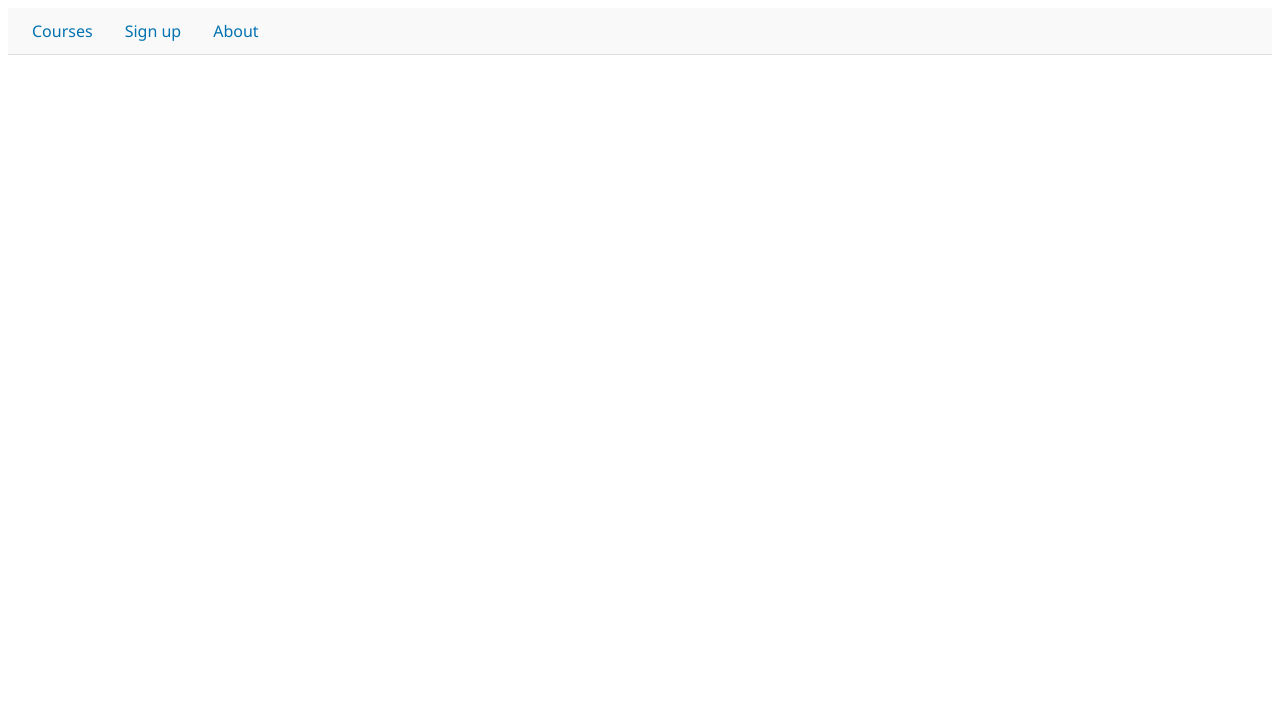
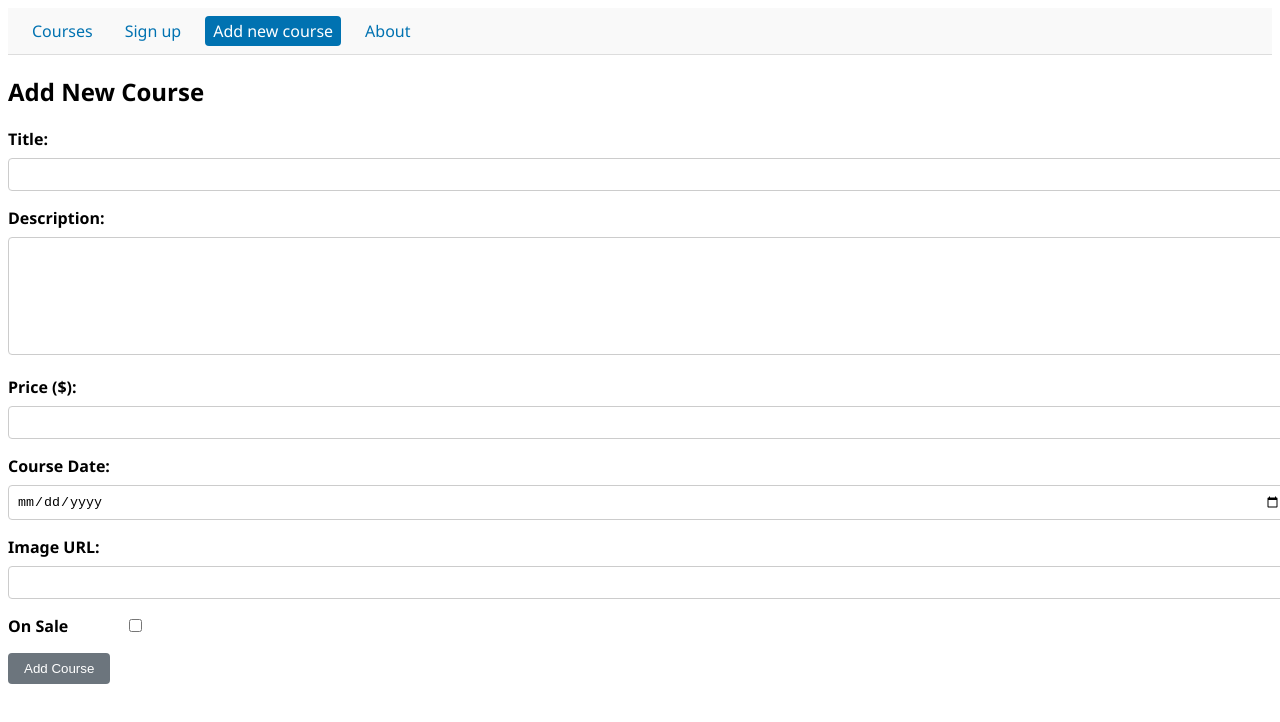
Before and after one commit to Haseeb-Moheb/course-booking-system, an Angular app: page /new-course in a window 1280 px wide. Before the commit this address led to /. Shown: the top 722 px of the page. Built offline with nearby package versions, Linux system fonts and the light colour scheme.

Commit message:
modified

```diff
--- a/src/app/add-new-course/add-new-course.component.html
+++ b/src/app/add-new-course/add-new-course.component.html
@@ -1 +1,101 @@
-<p>add-new-course works!</p>
+<!-- add-new-course.component.html -->
+<h2>Add New Course</h2>
+
+<form [formGroup]="addCourseForm" (ngSubmit)="onSubmit()">
+    <!-- Title Field -->
+    <div class="form-group">
+        <label for="title">Title:</label>
+        <input id="title" type="text" formControlName="title" />
+        @if (title?.invalid && (title?.dirty || title?.touched)) {
+        <div class="error">
+            @if (title?.errors?.['required']) {
+            <small>Title is required.</small>
+            }
+            @if (title?.errors?.['minlength']) {
+            <small>Title must be at least 3 characters long.</small>
+            }
+        </div>
+        }
+    </div>
+
+    <!-- Description Field -->
+    <div class="form-group">
+        <label for="description">Description:</label>
+        <textarea id="description" formControlName="description"></textarea>
+        @if (description?.invalid && (description?.dirty || description?.touched)) {
+        <div class="error">
+            @if (description?.errors?.['required']) {
+            <small>Description is required.</small>
+            }
+            @if (description?.errors?.['minlength']) {
+            <small>Description must be at least 10 characters long.</small>
+            }
+        </div>
+        }
+    </div>
+
+    <!-- Price Field -->
+    <div class="form-group">
+        <label for="price">Price ($):</label>
+        <input id="price" type="number" formControlName="price" />
+        @if (price?.invalid && (price?.dirty || price?.touched)) {
+        <div class="error">
+            @if (price?.errors?.['required']) {
+            <small>Price is required.</small>
+            }
+            @if (price?.errors?.['min']) {
+            <small>Price cannot be negative.</small>
+            }
+        </div>
+        }
+    </div>
+
+    <!-- Date Field -->
+    <div class="form-group">
+        <label for="date">Course Date:</label>
+        <input id="date" type="date" formControlName="date" />
+        @if (date?.invalid && (date?.dirty || date?.touched)) {
+        <div class="error">
+            @if (date?.errors?.['required']) {
+            <small>Course date is required.</small>
+            }
+        </div>
+        }
+    </div>
+
+    <!-- Image URL Field -->
+    <div class="form-group">
+        <label for="img">Image URL:</label>
+        <input id="img" type="text" formControlName="img" />
+        @if (img?.invalid && (img?.dirty || img?.touched)) {
+        <div class="error">
+            @if (img?.errors?.['required']) {
+            <small>Image URL is required.</small>
+            }
+        </div>
+        }
+    </div>
+
+    <!-- On Sale Checkbox -->
+    <div class="form-group checkbox-group">
+        <label class="inline" for="onSale">On Sale</label>
+        <input id="onSale" type="checkbox" formControlName="onSale" />
+    </div>
+
+    <!-- Submit Button -->
+    <button type="submit" [disabled]="addCourseForm.invalid">Add Course</button>
+</form>
+
+<!-- Success Message -->
+@if (submissionSuccess) {
+<div class="success">
+    <p>Course successfully added!</p>
+</div>
+}
+
+<!-- Error Message -->
+@if (submissionError) {
+<div class="error">
+    <p>{{ submissionError }}</p>
+</div>
+}
--- a/src/app/add-new-course/add-new-course.component.ts
+++ b/src/app/add-new-course/add-new-course.component.ts
@@ -1,11 +1,83 @@
-import { Component } from '@angular/core';
+import { Component, OnInit } from '@angular/core';
+import { CommonModule } from '@angular/common';
+import { FormGroup, FormBuilder, Validators, ReactiveFormsModule } from '@angular/forms';
+import { CourseService } from '../services/course.service';
+import { Course } from '../models/course.model';
 
 @Component({
   selector: 'app-add-new-course',
-  imports: [],
+  imports: [CommonModule, ReactiveFormsModule],
   templateUrl: './add-new-course.component.html',
   styleUrl: './add-new-course.component.css'
 })
-export class AddNewCourseComponent {
+export class AddNewCourseComponent implements OnInit {
+  addCourseForm!: FormGroup;
+  submissionSuccess: boolean = false;
+  submissionError: string = '';
 
+  constructor(private fb: FormBuilder, private courseService: CourseService) {}
+
+  ngOnInit(): void {
+    this.addCourseForm = this.fb.group({
+      title: ['', [Validators.required, Validators.minLength(3)]],
+      description: ['', [Validators.required, Validators.minLength(10)]],
+      price: [null, [Validators.required, Validators.min(0)]],
+      date: ['', [Validators.required]],
+      img: ['', [Validators.required]],
+      onSale: [false]
+    });
+  }
+
+  get title() {
+    return this.addCourseForm.get('title');
+  }
+
+  get description() {
+    return this.addCourseForm.get('description');
+  }
+
+  get price() {
+    return this.addCourseForm.get('price');
+  }
+
+  get date() {
+    return this.addCourseForm.get('date');
+  }
+
+  get img() {
+    return this.addCourseForm.get('img');
+  }
+
+  get onSale() {
+    return this.addCourseForm.get('onSale');
+  }
+
+  onSubmit(): void {
+    if (this.addCourseForm.invalid) {
+      return;
+    }
+
+    const newCourse: Course = {
+      id: 0, // Backend will assign the ID
+      title: this.addCourseForm.value.title,
+      description: this.addCourseForm.value.description,
+      price: this.addCourseForm.value.price,
+      date: this.addCourseForm.value.date,
+      img: this.addCourseForm.value.img,
+      onSale: this.addCourseForm.value.onSale,
+      soldOut: false // Default value
+    };
+
+    this.courseService.addCourse(newCourse).subscribe({
+      next: (course) => {
+        console.log('Course successfully added:', course);
+        this.submissionSuccess = true;
+        this.addCourseForm.reset();
+      },
+      error: (err) => {
+        console.error('Error adding course:', err);
+        this.submissionError = 'There was an error adding the course. Please try again.';
+      }
+    });
+  }
 }
--- a/src/app/app.component.html
+++ b/src/app/app.component.html
@@ -1,6 +1,7 @@
 <nav>
     <a routerLink="/courses" routerLinkActive="active" [routerLinkActiveOptions]="{ exact: true }">Courses</a>
     <a routerLink="/sign-up" routerLinkActive="active">Sign up</a>
+    <a routerLink="/new-course" routerLinkActive="active">Add new course</a>
     <a routerLink="/about" routerLinkActive="active">About</a>
 </nav>
 <router-outlet></router-outlet>
--- a/src/app/app.routes.ts
+++ b/src/app/app.routes.ts
@@ -3,6 +3,7 @@ import { CoursesListComponent } from './courses-list/courses-list.component';
 import { CourseDetailComponent } from './course-detail/course-detail.component';
 import { AboutComponent } from './about/about.component';
 import { SignUpFormComponent } from './sign-up-form/sign-up-form.component';
+import { AddNewCourseComponent } from './add-new-course/add-new-course.component';
 
 export const routes: Routes = [
     // Our two main routes:
@@ -10,5 +11,6 @@ export const routes: Routes = [
     { path: 'courses', component: CoursesListComponent },
     { path: 'courses/:id', component: CourseDetailComponent },
     { path: 'about', component: AboutComponent },
-    { path: 'sign-up', component: SignUpFormComponent }
+    { path: 'sign-up', component: SignUpFormComponent },
+    { path: 'new-course', component: AddNewCourseComponent }
   ];
```
Also changed, not shown: 1 other file (tests, documents, lock files or other folders).
